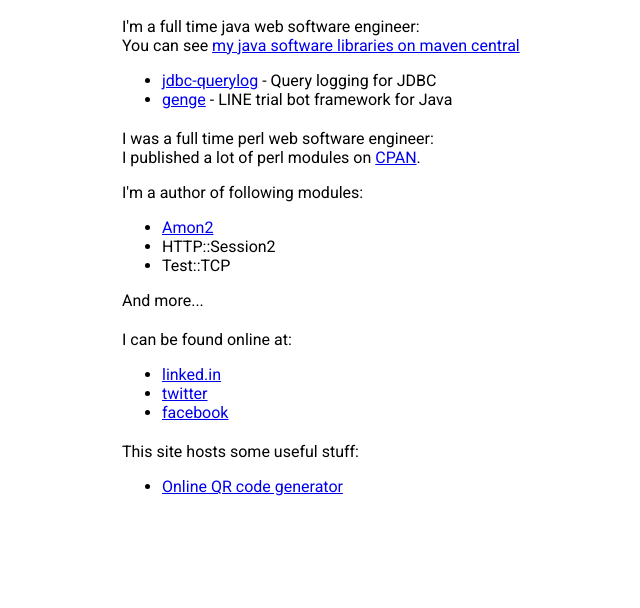
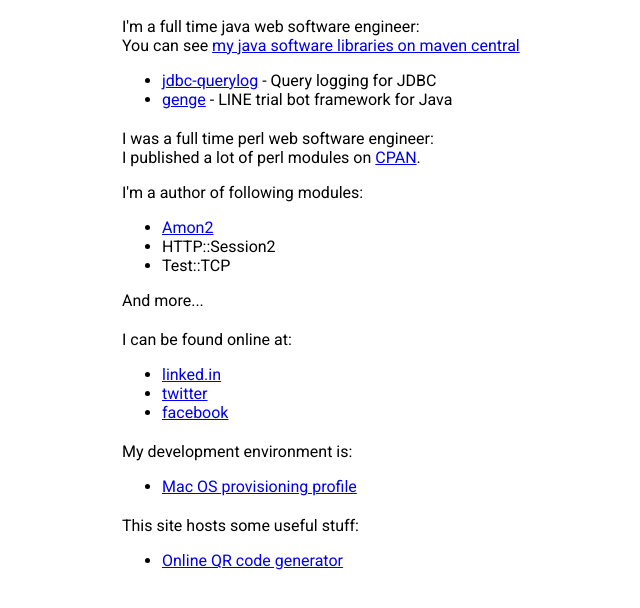
Before and after one commit to tokuhirom/64p.org-orig, a plain HTML site: page static/index.html in a window 1280 px wide. Shown: the part 152-760 px from the top of the page, without its empty margins (318-958 px from the left). Drawn offline with Linux system fonts and the light colour scheme.

Commit message:
Update index.html

```diff
--- a/static/index.html
+++ b/static/index.html
@@ -52,6 +52,13 @@
     </div>
 
     <div class="pane">
+        My development environment is:
+        <ul>
+            <li><a href="https://github.com/tokuhirom/osx-provisioning">Mac OS provisioning profile</a></li>
+        </ul>
+    </div>
+
+    <div class="pane">
         This site hosts some useful stuff:
         <ul>
             <li><a href="http://qrcode.64p.org/">Online QR code generator</a></li>
```
